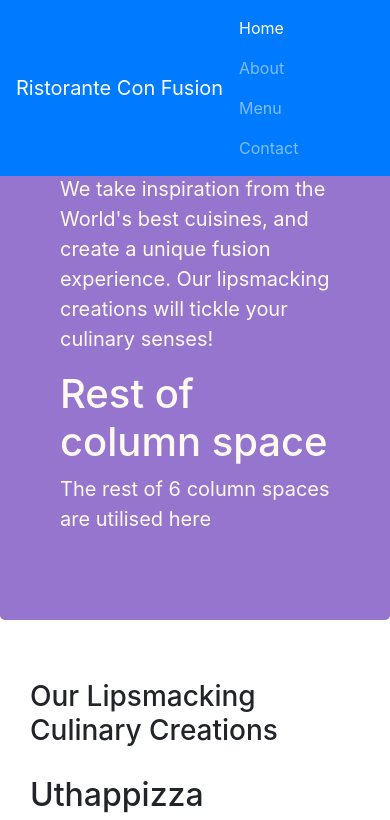
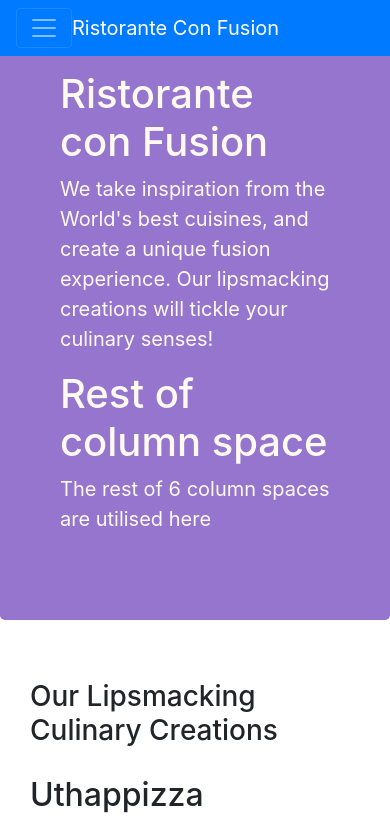
Before and after one commit to bhuwan1998/web-dev-course, a website: page index.html in a window 390 px wide. Shown: the top 820 px of the page. Drawn offline with nearby package versions, Linux system fonts and the light colour scheme.

Commit message:
navbar is completed for index.html

```diff
--- a/index.html
+++ b/index.html
@@ -12,7 +12,7 @@
     <link rel="stylesheet" href="node_modules/bootstrap/dist/css/bootstrap.min.css">
     <link rel="stylesheet" href="css/styles.css">
     <!-- href -> attaching a css file (bootstrap.min.css)-->
-
+    <link rel="shortcut icon" href="#" />
     <title>Ristorante Con Fusion</title>
 </head>
 
@@ -23,23 +23,30 @@
     <nav class="navbar navbar-dark navbar-expand-sm bg-primary fixed-top">
         <!--Enclose the div in a container for a row or column for nav bar and same width as the web page-->
         <div class="container">
+            <button class="navbar-toggler" type="button" data-toggle="collapse" data-target="#Navbar">
+                <!-- toggle button for navbar-->
+                <!--navbar requires -->
+                <!-- another div #Navbar (basically an id) which is mentioned above-->
+                <span class="navbar-toggler-icon"></span>
+            </button>
             <a class="navbar-brand" href="#">Ristorante Con Fusion</a>
-            <ul class="navbar-nav mr-auto"> <!--right margin should be set as much as as possible-->
+            <ul class="navbar-nav mr-auto">
+                <!--right margin should be set as much as as possible-->
                 <!-- active class helps us to show home as active in the nav bar-->
-                <li class="nav-item active"> <a class="nav-link" href="#"> Home </a>  </li> <!-- nav item helps us show list items as horizontal -->
-                <li class="nav-item"> <a class="nav-link" href="./aboutus.html"> About </a> </li>
-                <li class="nav-item"> <a class="nav-link" href="#"> Menu </a> </li>
-                <li class="nav-item"> <a class="nav-link" href="#"> Contact </a> </li>
+                <div class="collapse navbar-collapse" id="Navbar">
+                    <li class="nav-item active"> <a class="nav-link" href="#"> Home </a> </li>
+                    <!-- nav item helps us show list items as horizontal -->
+                    <li class="nav-item"> <a class="nav-link" href="./aboutus.html"> About </a> </li>
+                    <li class="nav-item"> <a class="nav-link" href="#"> Menu </a> </li>
+                    <li class="nav-item"> <a class="nav-link" href="#"> Contact </a> </li>
             </ul>
-
-            </div>
         </div>
 
-
-
+        </div>
+        </div>
     </nav>
     <!-- Creating a jumbotron-->
-    <header class="jumbotron" >
+    <header class="jumbotron">
         <div class="container">
             <div class="row row-header">
                 <div class="col-12 col-sm-6">
```
Also changed, not shown: 1 other file.
